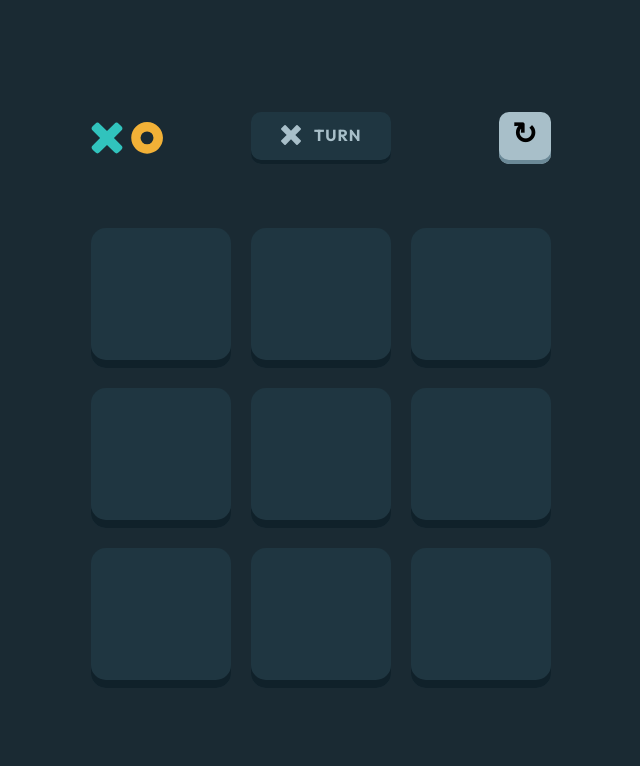
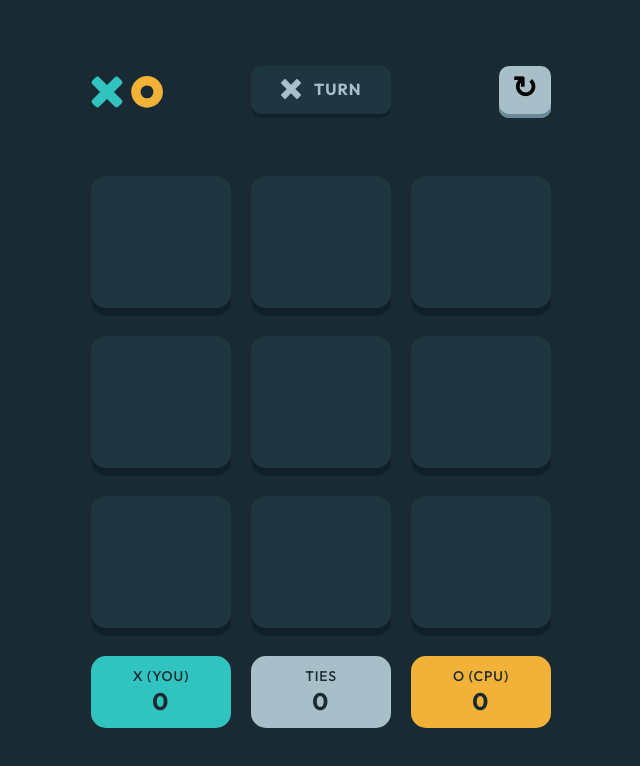
Before and after one commit to bauele/tic-tac-toe, a React (Create React App) app: page / in a window 1280 px wide. Shown: the top 766 px of the page, without its empty margins (319-959 px from the left). Built offline with nearby package versions, Linux system fonts and the light colour scheme.

Commit message:
Add component to represent score cards

```diff
--- a/src/App.css
+++ b/src/App.css
@@ -320,6 +320,39 @@
     letter-spacing: 0.88px;
 }
 
+.play-game-score-cards {
+    margin-top: 20px;
+}
+
+.score-card {
+    border-radius: 10px;
+
+    height: 10vw;
+    min-height: 64px;
+    max-height: 72px;
+    min-width: 96px;
+    max-width: 140px;
+
+    font-family: 'Outfit';
+    color: var(--dark-navy);
+}
+
+.score-card-heading {
+    margin: 0;
+    font-weight: 500;
+    font-size: 12px;
+    line-height: 15.12px;
+    letter-spacing: 0.75px;
+}
+
+.score-card-value {
+    margin: 0;
+    font-weight: 700;
+    font-size: 20px;
+    line-height: 25.2px;
+    letter-spacing: 1.25px;
+}
+
 /*  Headings */
 .upper-text {
     text-transform: uppercase;
@@ -433,4 +466,20 @@
     .play-game-top-menu-expanding-element {
         border-radius: 10px;
     }
+
+    .score-card {
+        border-radius: 15px;
+    }
+
+    .score-card-heading {
+        font-size: 14px;
+        line-height: 17.64px;
+        letter-spacing: 0.88px;
+    }
+
+    .score-card-value {
+        font-size: 24px;
+        line-height: 30.24px;
+        letter-spacing: 1.5px;
+    }
 }
--- a/src/components/PlayGame.tsx
+++ b/src/components/PlayGame.tsx
@@ -1,7 +1,8 @@
 import { useState } from 'react';
 
+import { PlayerTurnIndicator } from './PlayerTurnIndicator';
 import { Gameboard } from './Gameboard';
-import { PlayerTurnIndicator } from './PlayerTurnIndicator';
+import { ScoreCard } from './ScoreCard';
 
 import logo from '../assets/logo.svg';
 
@@ -42,6 +43,11 @@ export const PlayGame = ({}: PlayGameProps) => {
                 </button>
             </div>
             <Gameboard board={board} onUpdate={updateBoard} />
+            <div className="play-game-grid play-game-score-cards">
+                <ScoreCard color="light-blue" heading="X (You)" score={0} />
+                <ScoreCard color="silver" heading="Ties" score={0} />
+                <ScoreCard color="light-yellow" heading="O (CPU)" score={0} />
+            </div>
         </div>
     );
 };
--- /dev/null
+++ b/src/components/ScoreCard.tsx
@@ -0,0 +1,14 @@
+type ScoreCardProps = {
+    color: 'light-blue' | 'light-yellow' | 'silver';
+    heading: string;
+    score: number;
+};
+
+export const ScoreCard = ({ color, heading, score }: ScoreCardProps) => {
+    return (
+        <div className={`score-card bg-${color} flex-col-center`}>
+            <p className="score-card-heading upper-text">{heading}</p>
+            <p className="score-card-value upper-text">{score}</p>
+        </div>
+    );
+};
```
